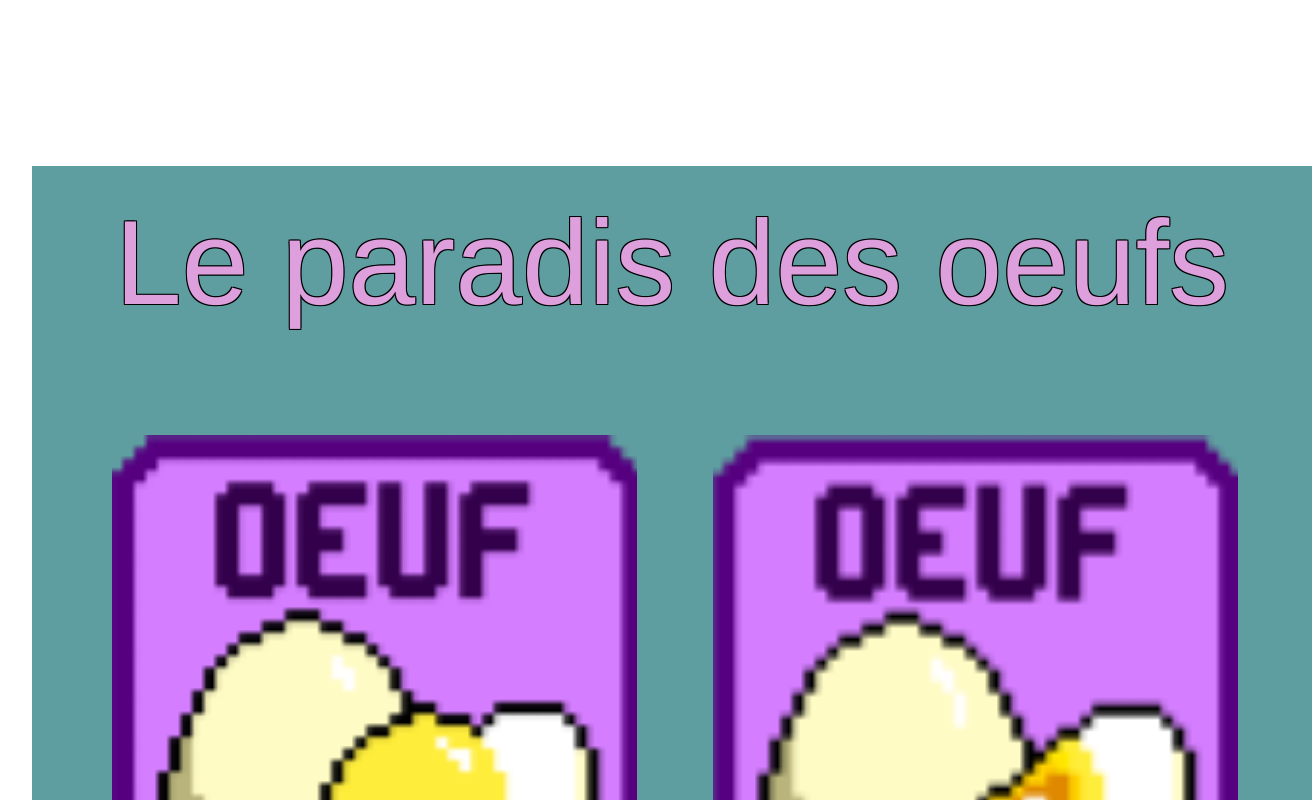
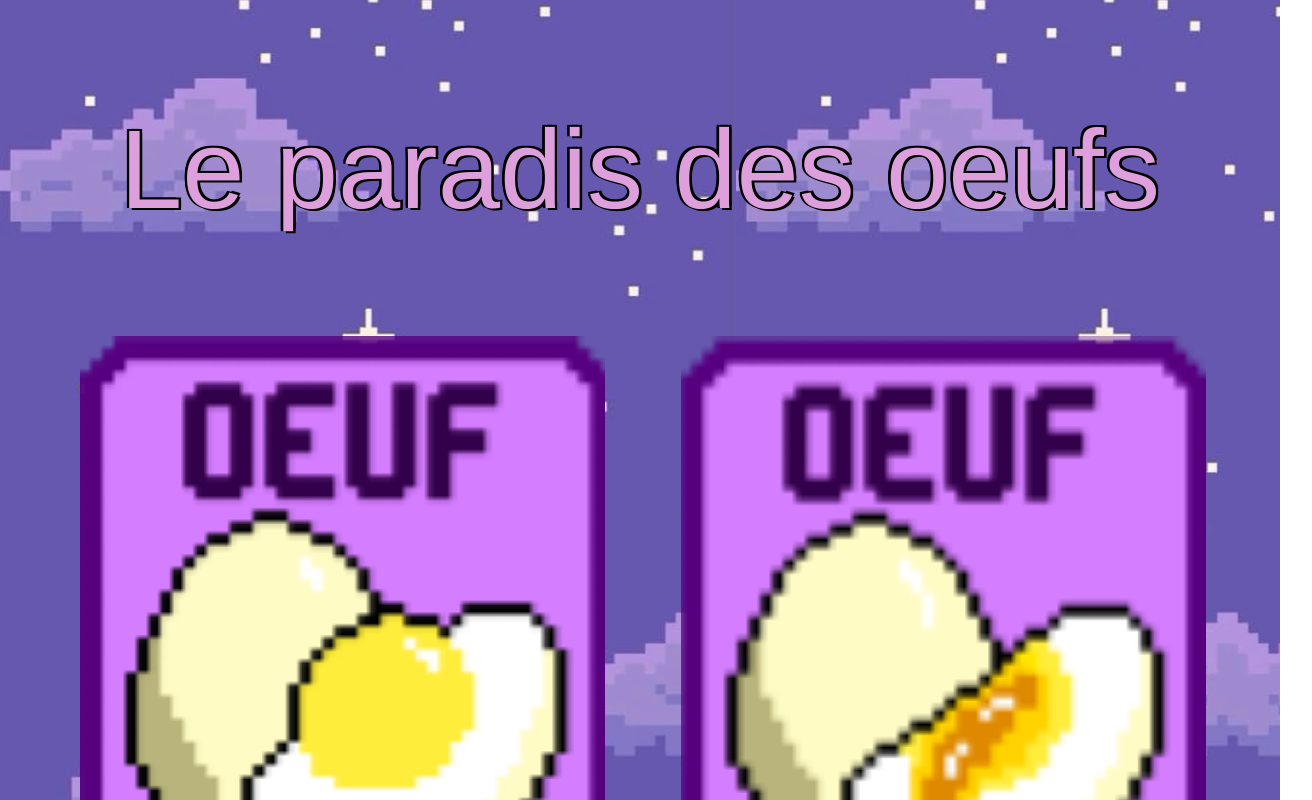
Before and after one commit to chokolatttte/EggTimer, a Vue app: page / in a window 1280 px wide. Shown: the top 800 px of the page, 1312 px wide, since content can reach past the window. Built offline with nearby package versions, Linux system fonts and the light colour scheme.

Commit message:
css portrait done

```diff
--- a/src/assets/main.css
+++ b/src/assets/main.css
@@ -2,9 +2,10 @@
 
 #app {
   max-width: 1280px;
-  margin: 0 auto;
-  padding: 2rem;
+  margin: 0 !important;
+  padding: 0 !important;
   font-weight: normal;
+
 }
 
 a,
@@ -30,6 +31,6 @@ a,
   #app {
     display: grid;
     grid-template-columns: 1fr 1fr;
-    padding: 0 2rem;
+    padding: 0;
   }
 }
--- a/src/components/Timer.vue
+++ b/src/components/Timer.vue
@@ -80,7 +80,7 @@ function getImageSize(ref) {
     flex-direction: line;
     align-items: center;
     justify-content: center;
-    height: 50vh;
+    height: 48vh;
 }
 
 .container {
@@ -89,7 +89,7 @@ function getImageSize(ref) {
     flex-direction: line;
     align-items: center;
     justify-content: center;
-    height: 20vh;
+    height: 19.2vh;
 }
 
 .time-button {
--- a/src/views/HomePage.vue
+++ b/src/views/HomePage.vue
@@ -5,10 +5,10 @@ import { ref } from 'vue';
 const title = "Le paradis des oeufs"
 
 const buttons = ref([
-  {id: 1, name: 'Oeuf dur', link: '/oeuf/dur', src: '/images/OeufDurButton.png'},
-  {id: 2, name: 'Oeuf mollet', link: '/oeuf/mollet', src: '/images/OeufMolletButton.png'},
-  {id: 3, name: 'Ouef à la coque', link: '/oeuf/coque', src: '/images/OeufALaCoqueButton.png'},
-  {id: 4, name: 'Oeuf au plat', link: '/oeuf/plat', src: '/images/OeufAuPlatButton.png'}
+  {id: 1, name: 'Oeuf dur', link: '/oeuf/dur', src: '/images/OeufDurButton.png', time: '600'},
+  {id: 2, name: 'Oeuf mollet', link: '/oeuf/mollet', src: '/images/OeufMolletButton.png', time: '360'},
+  {id: 3, name: 'Ouef à la coque', link: '/oeuf/coque', src: '/images/OeufALaCoqueButton.png', time: '180'},
+  {id: 4, name: 'Oeuf au plat', link: '/oeuf/plat', src: '/images/OeufAuPlatButton.png', time: '180'}
 ])
 
 </script>
@@ -21,7 +21,7 @@ const buttons = ref([
 
       <div class="body">
         <div class="card" v-for="(btn,index) in buttons" >
-          <EggButton :src="btn.src" :link="btn.link"/>
+          <EggButton :src="btn.src" :link="btn.link" :time="btn.time"/>
         </div>
       </div>
 
@@ -31,25 +31,27 @@ const buttons = ref([
 <style>
 
 .background {
-  background-color: cadetblue;
+  background-image: url(/images/background.jpg);
+  height: 100vh;
+  width: 100vw;
 }
 
 .header {
-  margin-top: 13vw;
   margin-left: 3vw;
   margin-right: 3vw;
 }
 
 .title {
-  font-size: 11vmin;
+  padding-top: 10vmin;
+  font-size: 14vmin;
   text-align: center;
   color: plum;
   font-family: 'Franklin Gothic Medium', 'Arial Narrow', Arial, sans-serif;
   text-shadow:
-      1vmin 1vmin 0px rgba(0, 0, 0, 1),
-      -1vmin -1vmin 0px rgba(0, 0, 0, 1),
-      -1vmin 1vmin 0px rgba(0, 0, 0, 1),
-      1vmin -1vmin 0px rgba(0, 0, 0, 1);
+      0.3vmin 0.3vmin 0px rgba(0, 0, 0, 1),
+      -0.3vmin -0.3vmin 0px rgba(0, 0, 0, 1),
+      -0.3vmin 0.03vmin 0px rgba(0, 0, 0, 1),
+      0.3vmin -0.3vmin 0px rgba(0, 0, 0, 1);
 }
 
 .body {
--- a/src/views/oeuf/OeufCoque.vue
+++ b/src/views/oeuf/OeufCoque.vue
@@ -15,7 +15,7 @@ const timeNeeded = ref(180) //secondes
         </div>
 
         <div class="timer-sub-header">
-            <h1 class="title"> {{ title }} </h1>
+            <h1 class="timer-title"> {{ title }} </h1>
         </div>
 
         <div class="timer-body">
@@ -26,7 +26,7 @@ const timeNeeded = ref(180) //secondes
 
 <style>
 
-.title {
+.timer-title {
     font-size: 15vmin;
     text-align: center;
     color: plum;
--- a/src/views/oeuf/OeufDur.vue
+++ b/src/views/oeuf/OeufDur.vue
@@ -15,7 +15,7 @@ const timeNeeded = ref(600) //secondes
         </div>
 
         <div class="timer-sub-header">
-            <h1 class="title"> {{ title }} </h1>
+            <h1 class="timer-title"> {{ title }} </h1>
         </div>
 
         <div class="timer-body">
@@ -26,7 +26,7 @@ const timeNeeded = ref(600) //secondes
 
 <style>
 
-.title {
+.timer-title {
     font-size: 15vmin;
     text-align: center;
     color: plum;
--- a/src/views/oeuf/OeufMollet.vue
+++ b/src/views/oeuf/OeufMollet.vue
@@ -15,7 +15,7 @@ const timeNeeded = ref(360) //secondes
         </div>
 
         <div class="timer-sub-header">
-            <h1 class="title"> {{ title }} </h1>
+            <h1 class="timer-title"> {{ title }} </h1>
         </div>
 
         <div class="timer-body">
@@ -26,7 +26,7 @@ const timeNeeded = ref(360) //secondes
 
 <style>
 
-.title {
+.timer-title {
     font-size: 15vmin;
     text-align: center;
     color: plum;
--- a/src/views/oeuf/OeufPlat.vue
+++ b/src/views/oeuf/OeufPlat.vue
@@ -15,7 +15,7 @@ const timeNeeded = ref(180) //secondes
         </div>
 
         <div class="timer-sub-header">
-            <h1 class="title"> {{ title }} </h1>
+            <h1 class="timer-title"> {{ title }} </h1>
         </div>
 
         <div class="timer-body">
@@ -26,7 +26,7 @@ const timeNeeded = ref(180) //secondes
 
 <style>
 
-.title {
+.timer-title {
     font-size: 15vmin;
     text-align: center;
     color: plum;
@@ -39,13 +39,13 @@ const timeNeeded = ref(180) //secondes
 }
 
 .timer-header {
-    padding-top: 1vh;
+    padding-top: 4vh;
     padding-left: 1vh;
-    height: 10vh;
+    height: 9.6vh;
 }
 
 .timer-sub-header {
-    height: 20vh;
+    height: 19.2vh;
     align-content: center;
 }
 
```
Also changed, not shown: public/images/background.jpg.
